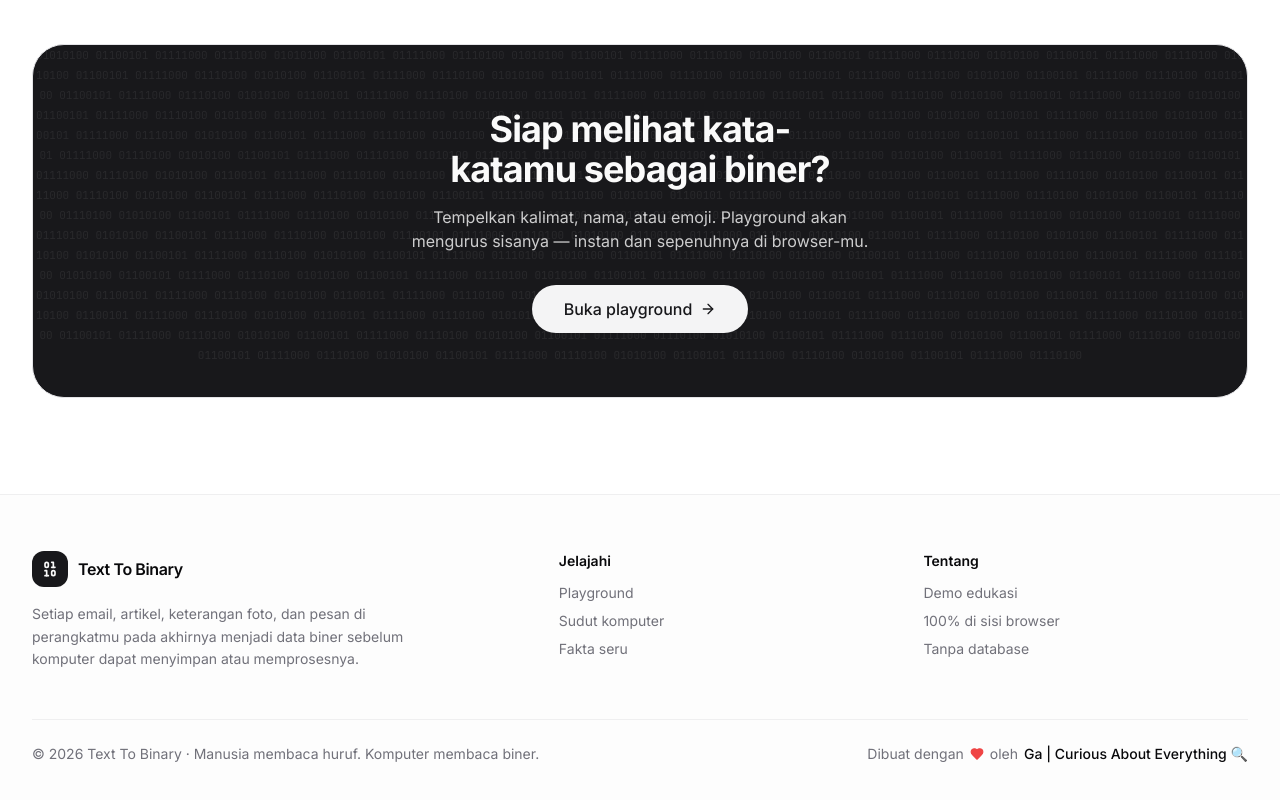
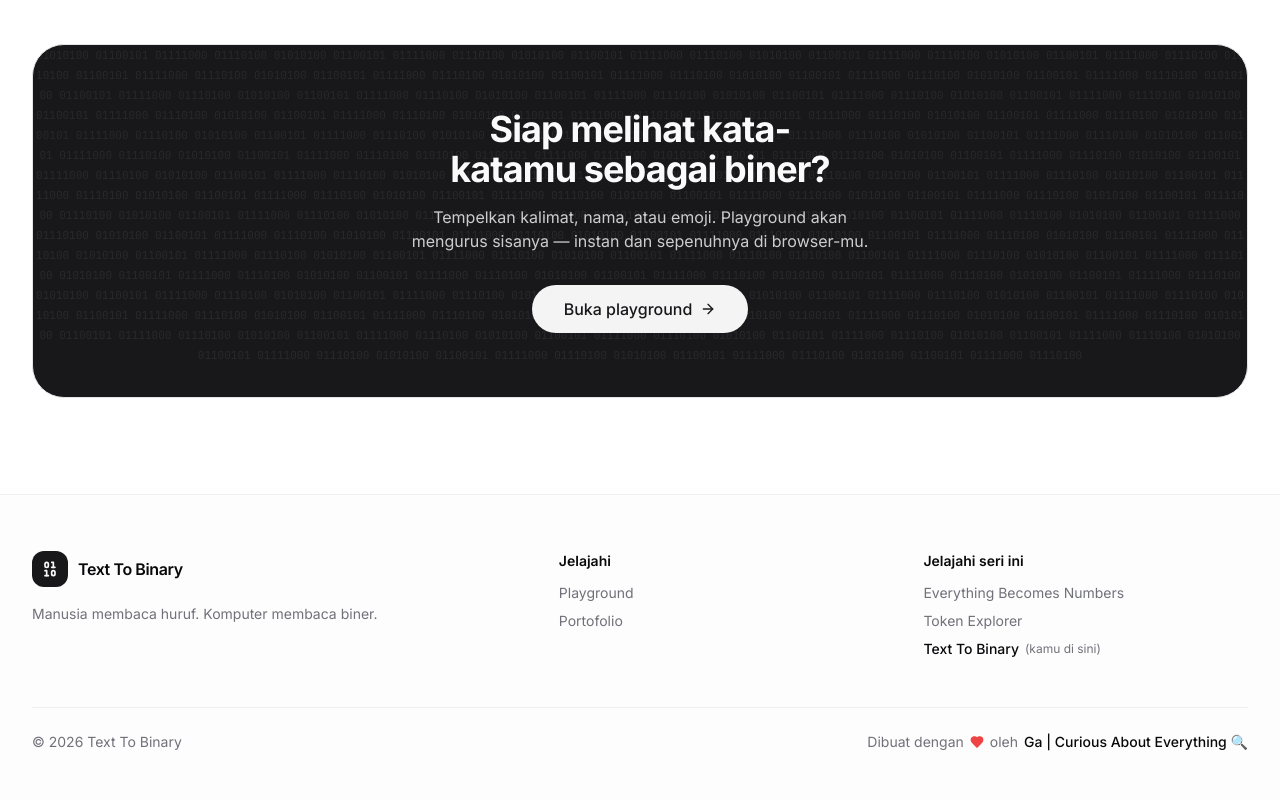
Before and after one commit to m45argaeth/TtB, a Next.js app: page / in a window 1280 px wide. Shown: the part 2128-2928 px from the top of the page. Built offline with nearby package versions, Linux system fonts and the light colour scheme.

Commit message:
Unify site footer from shared template (series cross-links + portfolio)

```diff
--- a/components/site-footer.tsx
+++ b/components/site-footer.tsx
@@ -1,13 +1,16 @@
-"use client";
+"use client"
 
-import Link from "next/link";
-import { Binary, Heart } from "lucide-react";
+import Link from "next/link"
+import { Heart } from "lucide-react"
 
-import { useI18n } from "@/lib/i18n";
+import { useI18n } from "@/lib/i18n"
+import { SITE, SERIES, PORTFOLIO, AUTHOR, UI } from "@/lib/site-config"
 
 export function SiteFooter() {
-  const { t } = useI18n();
-  const year = new Date().getFullYear();
+	const { locale } = useI18n()
+	const ui = UI[locale]
+	const Icon = SITE.icon
+	const year = new Date().getFullYear()
 
 	return (
 		<footer className="border-t border-border/60 bg-muted/20">
@@ -16,70 +19,88 @@ export function SiteFooter() {
 					<div className="space-y-4">
 						<Link href="/" className="flex items-center gap-2.5">
 							<span className="flex h-9 w-9 items-center justify-center rounded-xl bg-primary text-primary-foreground">
-                <Binary className="h-5 w-5" />
+								<Icon className="h-5 w-5" />
 							</span>
 							<span className="text-base font-semibold tracking-tight">
-                Text To Binary
+								{SITE.name}
 							</span>
 						</Link>
 						<p className="max-w-sm text-sm leading-relaxed text-muted-foreground">
-              {t.footer.tagline}
+							{SITE.tagline[locale]}
 						</p>
 					</div>
 
 					<div className="space-y-3">
-            <h3 className="text-sm font-semibold">{t.footer.exploreHeading}</h3>
+						<h3 className="text-sm font-semibold">{ui.exploreHeading}</h3>
 						<ul className="space-y-2 text-sm text-muted-foreground">
 							<li>
 								<Link href="/playground" className="hover:text-foreground">
-                  {t.footer.playground}
+									{ui.playground}
 								</Link>
 							</li>
 							<li>
-                <Link
-                  href="/playground?tab=perspective"
+								<a
+									href={PORTFOLIO.url}
+									target="_blank"
+									rel="noreferrer"
 									className="hover:text-foreground"
 								>
-                  {t.footer.perspective}
-                </Link>
-              </li>
-              <li>
-                <Link href="/#fun-facts" className="hover:text-foreground">
-                  {t.footer.funFacts}
-                </Link>
+									{ui.portfolio}
+								</a>
 							</li>
 						</ul>
 					</div>
 
 					<div className="space-y-3">
-            <h3 className="text-sm font-semibold">{t.footer.aboutHeading}</h3>
+						<h3 className="text-sm font-semibold">{ui.seriesHeading}</h3>
 						<ul className="space-y-2 text-sm text-muted-foreground">
-              <li>{t.footer.aboutEducational}</li>
-              <li>{t.footer.aboutClientSide}</li>
-              <li>{t.footer.aboutNoData}</li>
+							{SERIES.map((item) => {
+								const current = item.id === SITE.id
+								return (
+									<li key={item.id}>
+										{current ? (
+											<span className="flex flex-wrap items-center gap-1.5 font-medium text-foreground">
+												{item.name}
+												<span className="text-xs font-normal text-muted-foreground">
+													({ui.current})
+												</span>
+											</span>
+										) : (
+											<a
+												href={item.url}
+												target="_blank"
+												rel="noreferrer"
+												className="hover:text-foreground"
+											>
+												{item.name}
+											</a>
+										)}
+									</li>
+								)
+							})}
 						</ul>
 					</div>
 				</div>
 
 				<div className="mt-12 flex flex-col items-center justify-between gap-4 border-t border-border/60 pt-6 text-sm text-muted-foreground sm:flex-row">
 					<p>
-            © {year} Text To Binary · {t.footer.tagline2}
+						© {year} {SITE.name}
 					</p>
 					<p className="flex flex-wrap items-center justify-center gap-x-1.5 gap-y-1 sm:justify-end">
-            <span>{t.footer.madeWith}</span>
+						<span>{ui.madeWith}</span>
 						<Heart className="h-3.5 w-3.5 fill-current text-red-500" />
-            <span>{t.footer.by}</span>
+						<span>{ui.by}</span>
 						<a
-              href="https://x.com/sinigajelasin"
+							href={AUTHOR.url}
 							target="_blank"
 							rel="noreferrer"
 							className="font-medium text-foreground hover:underline"
 						>
-              Ga | Curious About Everything 🔍
+							{AUTHOR.name}
 						</a>
 					</p>
 				</div>
 			</div>
 		</footer>
-  );
+	)
 }
```
Lines whose indentation alone changed are shown as unchanged.
